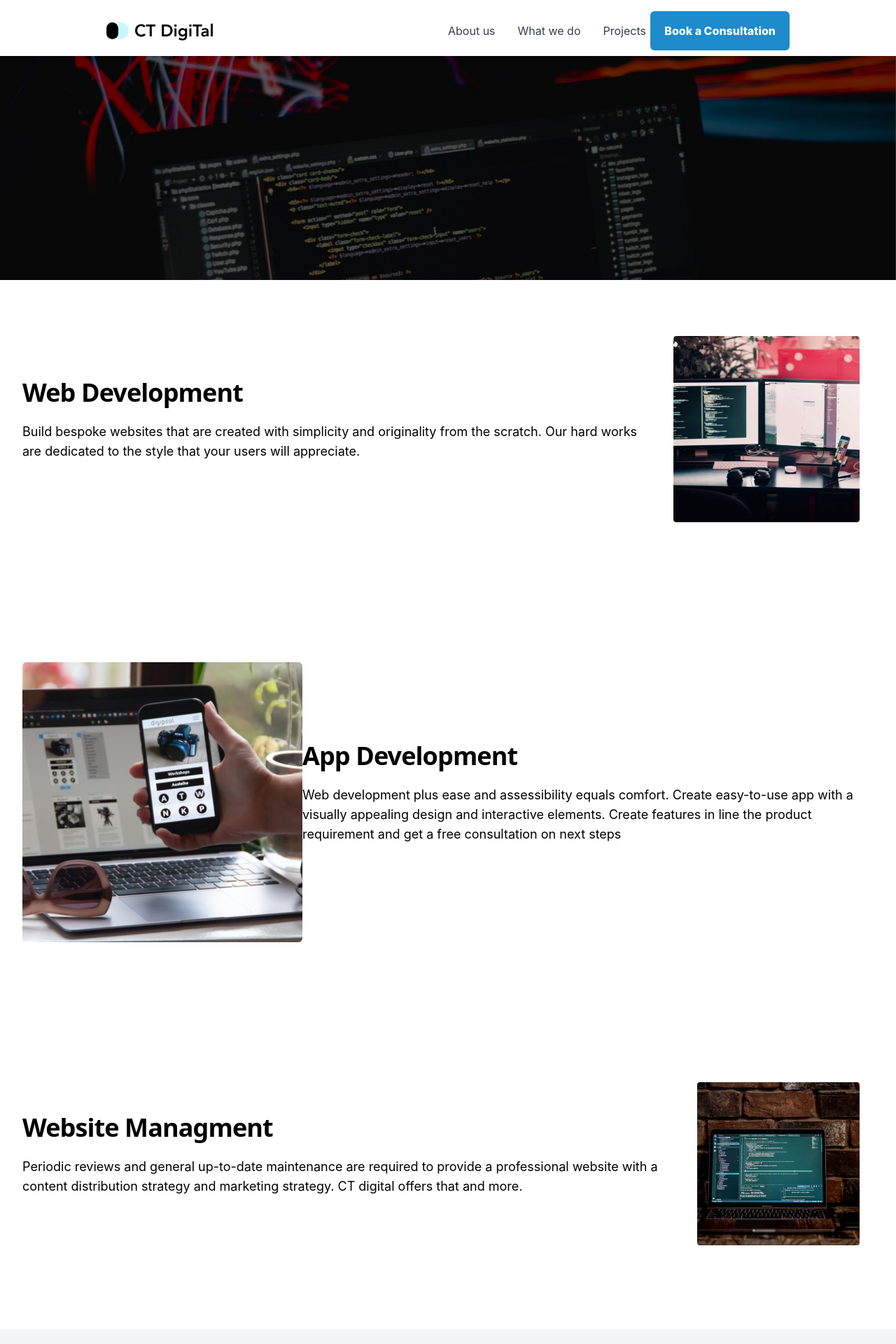
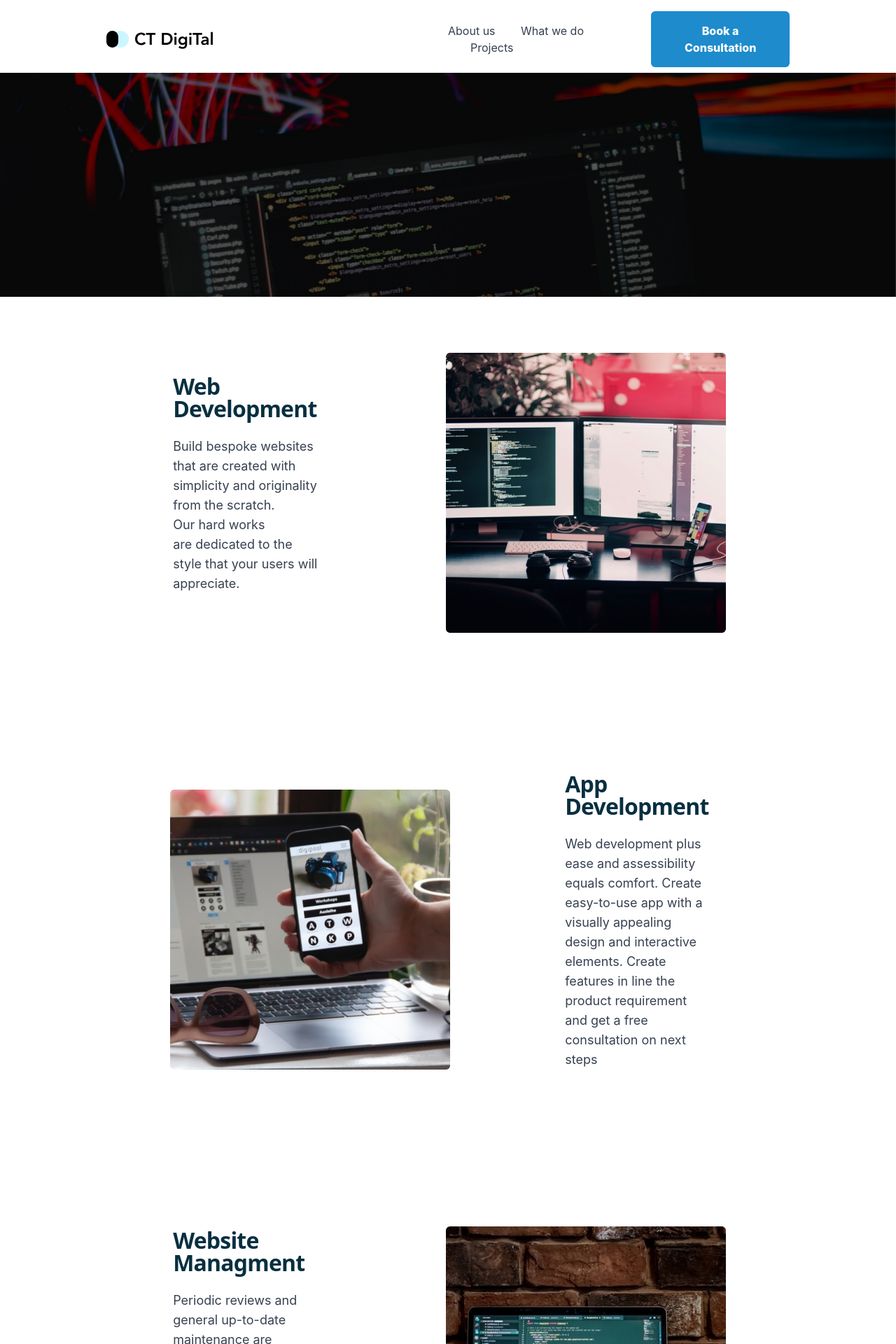
Before and after one commit to citidigital/ct-digital-website, a React (Create React App) app: page / in a window 1280 px wide. Shown: the top 1920 px of the page at 70% size. Built offline with nearby package versions, Linux system fonts and the light colour scheme.

Commit message:
product page progressive implementation

```diff
--- a/src/App.css
+++ b/src/App.css
@@ -28,6 +28,10 @@
   color: #61dafb;
 }
 
+.page-section {
+  width: 67%;
+}
+
 @keyframes App-logo-spin {
   from {
     transform: rotate(0deg);
--- /dev/null
+++ b/src/Assets/BreadCrumb.js
@@ -0,0 +1,12 @@
+import React from 'react'
+
+const BreadCrumb = () => {
+    return (
+        <svg width="19" height="16" viewBox="0 0 19 16" fill="none" xmlns="http://www.w3.org/2000/svg">
+        <path d="M1 14.8772H18M1 1H18H1ZM1 7.93861H18H1Z" stroke="#1D8BCC" stroke-width="2" stroke-linecap="round" stroke-linejoin="round"/>
+        </svg>
+    )
+}
+
+
+export default BreadCrumb
--- a/src/Components/Header.js
+++ b/src/Components/Header.js
@@ -1,18 +1,30 @@
-import React from "react";
+import React, {useState} from "react";
+import BreadCrumb from "../Assets/BreadCrumb";
 import Logo from "../Assets/Logo"
 
 const Header = () => {
+  const [showMenuTray, setShowMenuTray] = useState(false);
+
   return (
     <div className="relative bg-white">
-          <div className="max-w-8/10 mx-auto pl-2 sm:px-6">
+      <div className="max-w-9/10 md:max-w-8/10 mx-auto pl-2 sm:px-6">
         <div className="flex justify-between items-center pt-4 pb-2">
-              <div className="flex justify-start w-1/2">
+          <div className="hidden md:flex justify-start w-1/2">
             <a href="#">
               <Logo />
             </a>
           </div>
-              <div className="flex justify-between w-1/2 items-center">
-                <nav className="hidden md:flex space-x-8 text-grayish-blue">
+          <div className="flex md:hidden justify-start items-center">
+            <div className="mr-5">
+              <BreadCrumb />
+            </div>
+
+            <a href="#">
+              <Logo width={116} height={24.86}/>
+            </a>
+          </div>
+          <div className="hidden md:flex justify-between w-1/2 items-center">
+            <nav className="space-x-8 text-grayish-blue">
               <a href="#" className="text-base font-medium hover:text-gray-900 font-normal"> About us </a>
               <a href="#" className="text-base font-medium hover:text-gray-900 font-normal"> What we do </a>
               <a href="#" className="text-base font-medium hover:text-gray-900 font-normal"> Projects </a>
@@ -21,12 +33,12 @@ const Header = () => {
           </div>
         </div>
       </div>
-          <div className="absolute top-0 inset-x-0 p-2 transition transform origin-top-right md:hidden">
+      <div className="hidden absolute top-0 transition transform origin-top-right md:hidden">
         <div className="rounded-lg shadow-lg ring-1 ring-black ring-opacity-5 bg-white divide-y-2 divide-gray-50">
           <div className="pt-5 pb-6 px-5">
             <div className="flex items-center justify-between">
               <div>
-                    <img className="h-8 w-auto" src="https://tailwindui.com/img/logos/workflow-mark-indigo-600.svg" alt="Workflow" />
+                <Logo width={116} height={24.86}/>
               </div>
               <div className="-mr-2">
                 <button type="button" className="bg-white rounded-md p-2 inline-flex items-center justify-center text-gray-400 hover:text-gray-500 hover:bg-gray-100 focus:outline-none focus:ring-2 focus:ring-inset focus:ring-indigo-500">
--- /dev/null
+++ b/src/Components/PageSection.js
@@ -0,0 +1,27 @@
+import React from "react";
+
+const PageSection = ({position="left", Header, Paragraph, Image}) => {
+    return (
+        <div className="page-section mx-auto">
+            <div className="px-4 py-16 mx-auto sm:max-w-xl md:max-w-full lg:max-w-screen-xl md:px-24 lg:px-8 lg:py-20">
+                <div className="flex flex-col items-center justify-between w-full mb-10 lg:flex-row space-x-40">
+                    {position === "left" && Image}
+                    <div className="mb-16 lg:mb-0 lg:max-w-lg lg:pr-5">
+                        <div className="max-w-xl mb-6 pl-1">
+                            <p className="font-sans text-3xl font-bold tracking-tight text-primary-blue sm:text-3.5xl sm:leading-none max-w-lg mb-6">
+                            {Header}
+                            </p>
+                            <p className="text-black text-lg font-normal text-default-gray">{Paragraph}</p>
+                        </div>
+                    </div>
+                    {position === "right" && Image}
+                    {/* {position === "right" && <div className="mb-16 lg:mb-0 lg:max-w-lg lg:pr-5">
+                        {Image}
+                    </div>} */}
+                </div>
+            </div>
+        </div>
+    )
+}
+
+export default PageSection
--- a/src/ProductDevelopment/ProductDevelopment.js
+++ b/src/ProductDevelopment/ProductDevelopment.js
@@ -10,21 +10,22 @@ import WebManagement from '../Assets/imagesPM/WebManagement.jpg'
 
 import Footer from "../Components/Footer";
 import Header from "../Components/Header";
+import PageSection from "../Components/PageSection";
 
 const firstImageSection = {
-    rhiHeader: 'Web Development',
-    rhiParagraph: 'Build bespoke websites that are created with simplicity and originality from the scratch. Our hard works are dedicated to the style that your users will appreciate.',
-    rhiImage: <img src={WebDevelopment} alt="Web Development"/>,
+    header: 'Web Development',
+    paragraph: 'Build bespoke websites that are created with simplicity and originality from the scratch. Our hard works are dedicated to the style that your users will appreciate.',
+    ImageComponent: <img src={WebDevelopment} alt="Web Development"/>,
 }
 const secondImageSection = {
-    lhiHeader: 'App Development',
-    lhiParagraph: 'Web development plus ease and assessibility equals comfort. Create easy-to-use app with a visually appealing design and interactive elements. Create features in line the product requirement and get a free consultation on next steps ',
-    lhiImage: <img src={AppDevelopment} alt="App Development"/>,
+    header: 'App Development',
+    paragraph: 'Web development plus ease and assessibility equals comfort. Create easy-to-use app with a visually appealing design and interactive elements. Create features in line the product requirement and get a free consultation on next steps ',
+    ImageComponent: <img src={AppDevelopment} alt="App Development"/>,
 }
 const thirdImageSection = {
-    rhiHeader: 'Website Managment',
-    rhiParagraph: 'Periodic reviews and general up-to-date maintenance are required to provide a professional website with a content distribution strategy and marketing strategy. CT digital offers that and more.',
-    rhiImage: <img src={WebManagement} alt="Web Management"/>
+    header: 'Website Managment',
+    paragraph: 'Periodic reviews and general up-to-date maintenance are required to provide a professional website with a content distribution strategy and marketing strategy. CT digital offers that and more.',
+    ImageComponent: <img src={WebManagement} alt="Web Management"/>
 }
 
 const ProductDevelopment = () => {
@@ -33,25 +34,27 @@ const ProductDevelopment = () => {
             <Header />
 
             <div>
-                <img src={RectanglePD} alt="Product Development"/>
+                <img src={RectanglePD} alt="Product Development" className="w-full"/>
             </div>
 
-            <RightHandImage
-                rhiHeader = {firstImageSection.rhiHeader}
-                rhiParagraph = {firstImageSection.rhiParagraph}
-                rhiImage = {firstImageSection.rhiImage}
-                />
+            <PageSection
+                position="right"
+                Header = {firstImageSection.header}
+                Paragraph = {firstImageSection.paragraph}
+                Image = {firstImageSection.ImageComponent}
+            />
 
-            <LeftHandImage
-                lhiHeader = {secondImageSection.lhiHeader}
-                lhiParagraph = {secondImageSection.lhiParagraph}
-                lhiImage = {secondImageSection.lhiImage}
-                />
+            <PageSection
+                Header = {secondImageSection.header}
+                Paragraph = {secondImageSection.paragraph}
+                Image = {secondImageSection.ImageComponent}
+            />
 
-            <RightHandImage
-                rhiHeader = {thirdImageSection.rhiHeader}
-                rhiParagraph = {thirdImageSection.rhiParagraph}
-                rhiImage = {thirdImageSection.rhiImage}
+            <PageSection
+                position="right"
+                Header = {thirdImageSection.header}
+                Paragraph = {thirdImageSection.paragraph}
+                Image = {thirdImageSection.ImageComponent}
                 />
 
             <Footer />
--- a/tailwind.config.js
+++ b/tailwind.config.js
@@ -5,15 +5,21 @@ module.exports = {
   ],
   theme: {
     maxWidth: {
-      '8/10':'80%'
+      '8/10':'80%',
+      '9/10':'90%'
     },
     extend: {
       colors:{
         'newport-blue': '#1D8BCC',
-        'grayish-blue':'#353F50'
+        'grayish-blue':'#353F50',
+        'default-gray': '#374151',
+        'primary-blue': '#072F40'
       },
       backgroundImage:{
         'lpBackground': "url('./LandingPage/lpBackground.svg')",
+      },
+      fontSize: {
+        '3\.5xl': '2rem'
       }
     },
   },
```
Also changed, not shown: src/Assets/Logo.js, src/Assets/Vector.svg (added). Lines whose indentation alone changed are shown as unchanged.
